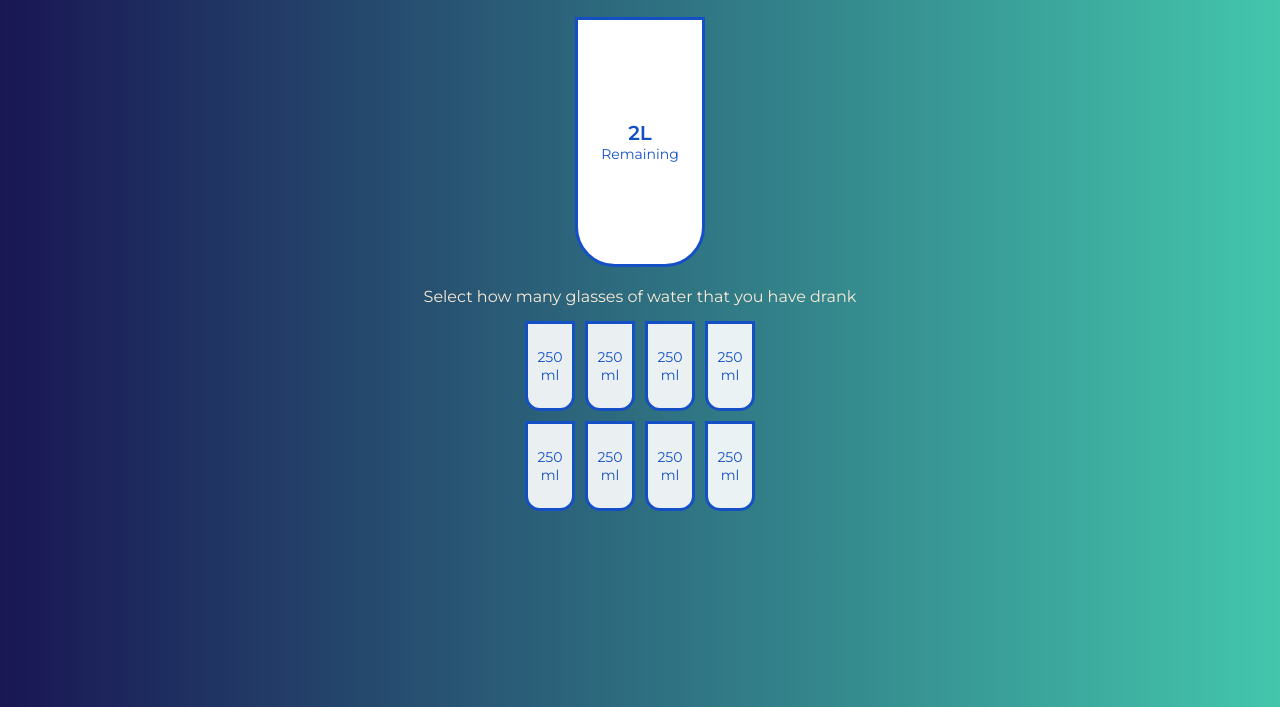
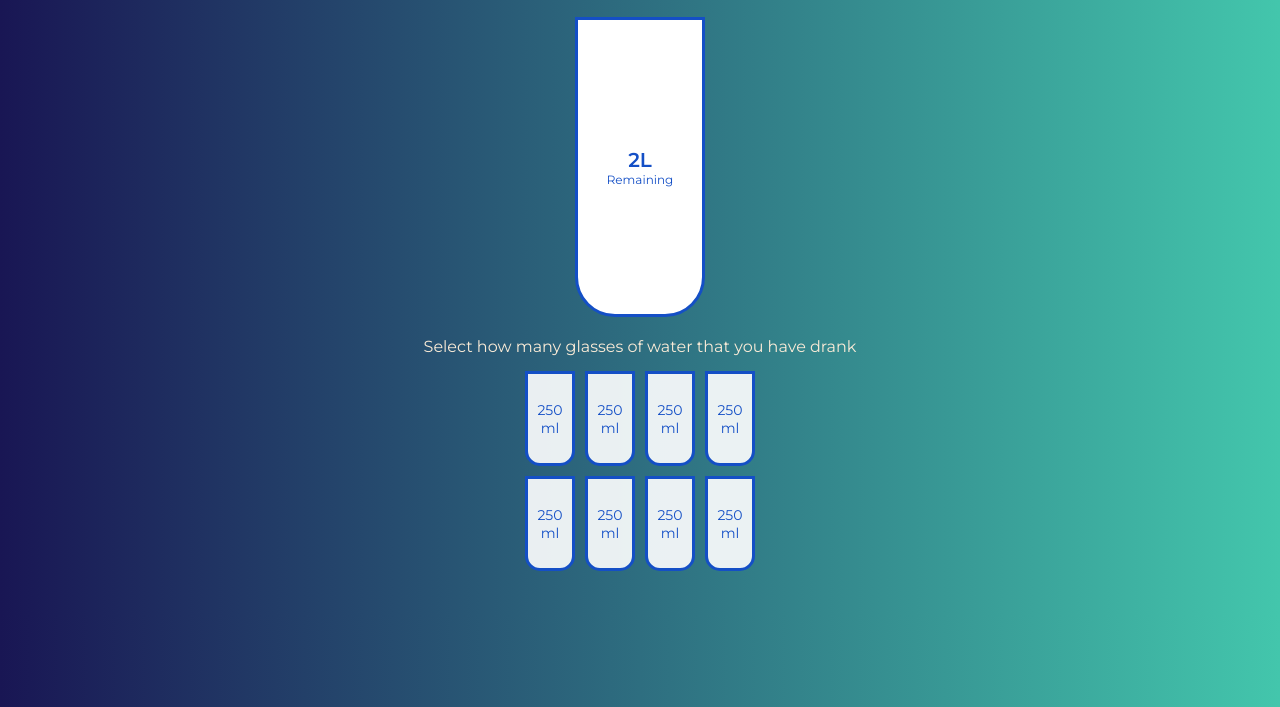
Before and after one commit to Subham-dury/50-short-projects, a plain HTML site: page Drink water widget/index.html in a window 1280 px wide. Shown: the part 93-800 px from the top of the page. Drawn offline with Linux system fonts and the light colour scheme.

Commit message:
Drink water widget updated

```diff
--- a/Drink water widget/scripts.js
+++ b/Drink water widget/scripts.js
@@ -12,7 +12,7 @@ smallcups.forEach((cup, idx) => {
 
 function highlightCups(idx) {
 
-  if (idx===smallcups.length-1 && smallcups[idx].classList.contains("filled")) idx--;
+  if (idx===smallcups.length-1 && smallcups[idx].classList.contains('filled')) idx--;
     if(smallcups[idx].classList.contains('filled') && !smallcups[idx].nextElementSibling.classList.contains('filled')) {
         idx--
     }
@@ -41,8 +41,8 @@ function updatebigcup() {
   }
   else {
     percentage.style.visibility = 'visible'
-    percentage.style.height = `${filledcups / total * 250}px`
-    percentage.innerText = `${filledcups/total * 100}%`
+    percentage.style.height = `${filledcups / total * 300}px`
+    percentage.innerText = `${filledcups / total * 100}%`
   }
 
   if(filledcups === total){
@@ -51,7 +51,7 @@ function updatebigcup() {
   }
   else{
     remaining.style.visibility = 'visible'
-    quantity.innerText = `${2-(250 * filledcups / 1000)}L `
+    quantity.innerText = `${2-(250 * filledcups / 1000)}L`
   }
 
 }
--- a/Drink water widget/styles.css
+++ b/Drink water widget/styles.css
@@ -27,7 +27,6 @@ body {
   flex-direction: column;
   align-items: center;
   margin-bottom: 40px;
-  overflow: hidden;
 }
 
 h1 {
@@ -44,7 +43,7 @@ h3 {
   border: 3px solid var(--border-color);
   color: var(--border-color);
   border-radius: 0 0 40px 40px;
-  height: 250px;
+  height: 300px;
   width: 130px;
   margin: 30px 0;
   display: flex;
@@ -60,13 +59,13 @@ h3 {
 .cups {
   display: flex;
   flex-wrap: wrap;
-  width: 250px;
+  width: 280px;
   align-items: center;
   justify-content: center;
 }
 
 .cup.cup-small {
-  height: 90px;
+  height: 95px;
   width: 50px;
   border-radius: 0 0 15px 15px;
   background-color: rgba(255, 255, 255, 0.9);
@@ -75,8 +74,9 @@ h3 {
   align-items: center;
   justify-content: center;
   text-align: center;
-  font-weight: 500;
+
   margin: 5px;
+  transition: 0.3s ease;
 }
 
 .cup.cup-small.filled {
@@ -100,12 +100,12 @@ h3 {
 }
 
 .remaining small {
-  font-size: 14px;
+  font-size: 12px;
 }
 
 .percentage {
   background-color: var(--filled-color);
-  font-size: 20px;
+  font-size: 30px;
   font-weight: bold;
   display: flex;
   align-items: center;
```
